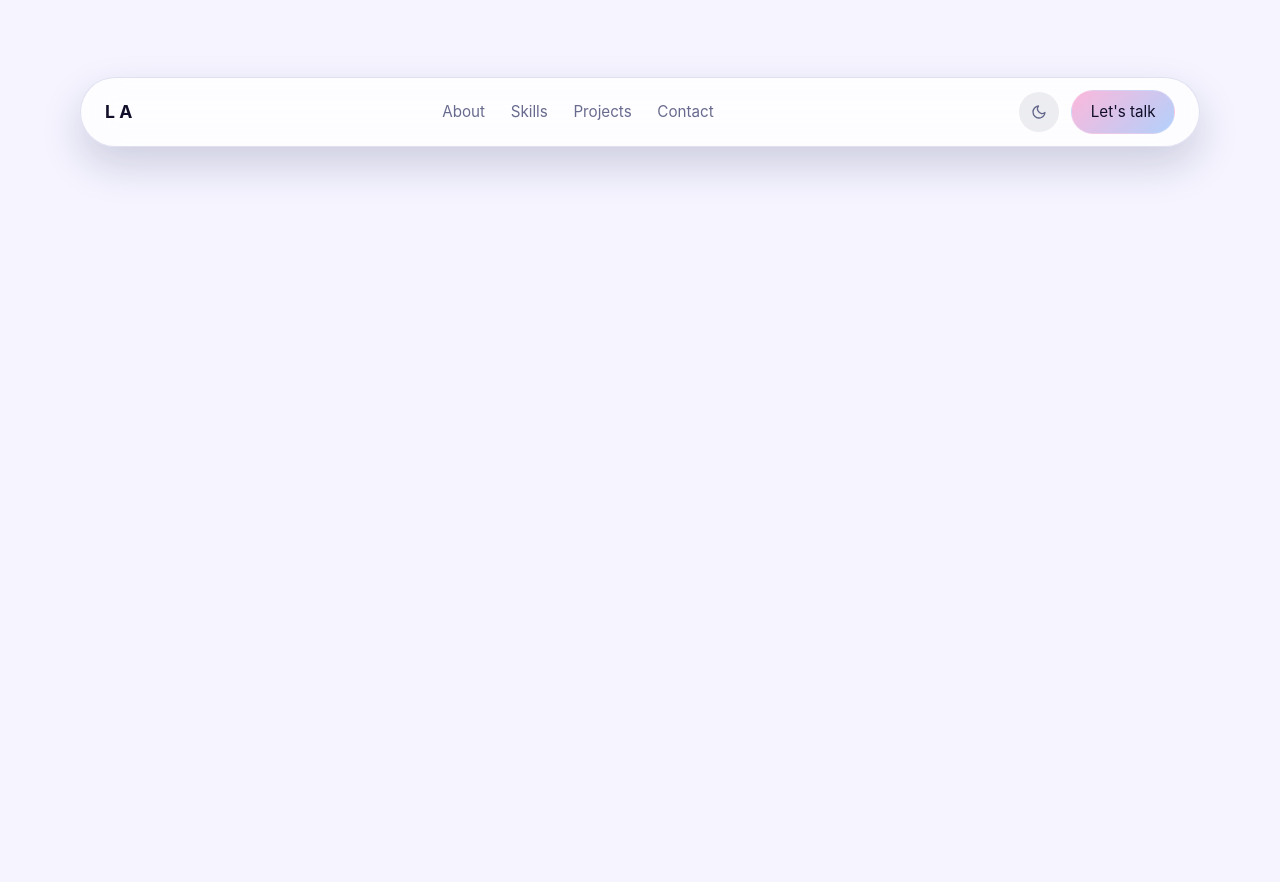
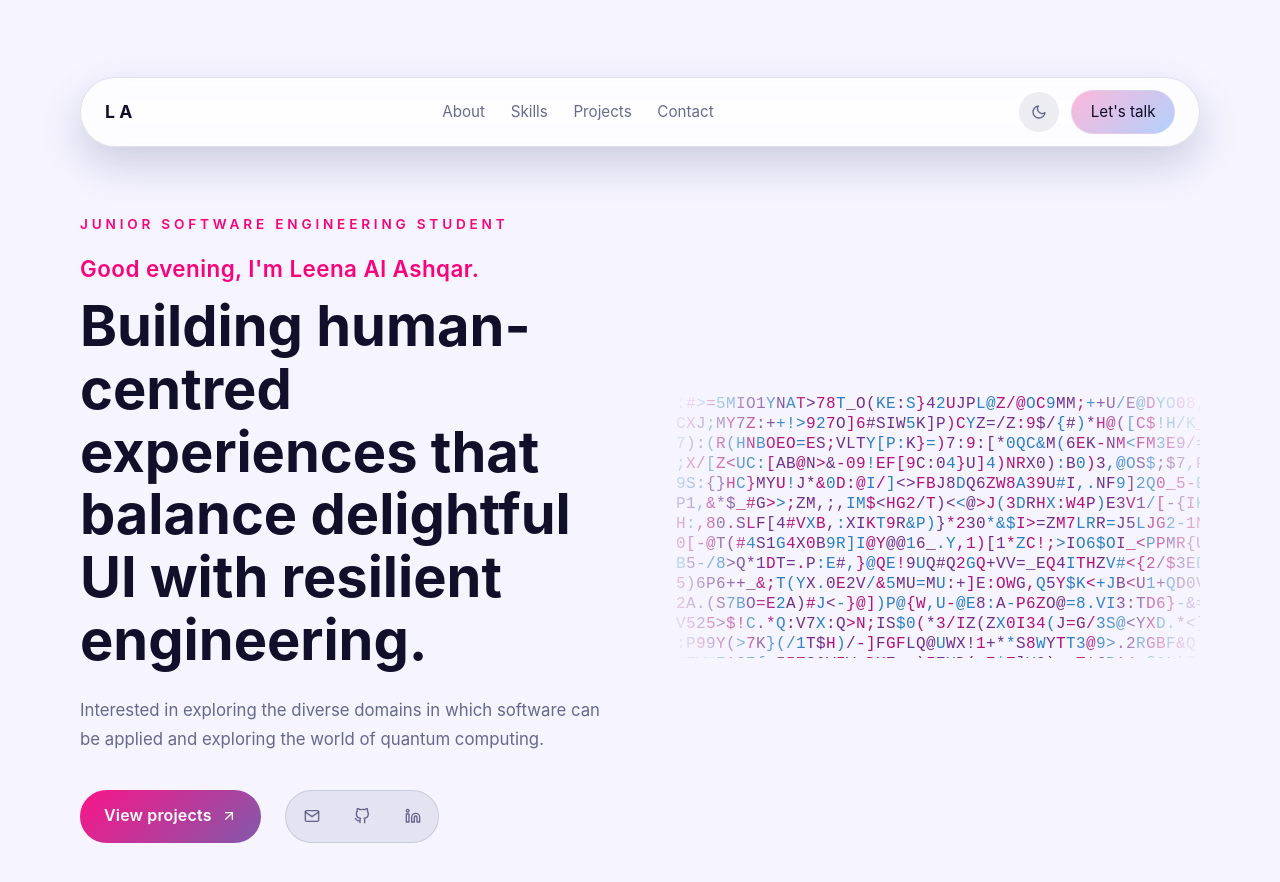
Before and after one commit to LenaAshqar/assignment-2, a React app in the folder assignment-2/: page / in a window 1280 px wide. Shown: the top 882 px of the page. Built offline with nearby package versions, Linux system fonts and the light colour scheme; the HTML template or start-up script is replaced by a standard one.

Commit message:
attempting to make dark/light theme

```diff
--- a/assignment-2/src/App.jsx
+++ b/assignment-2/src/App.jsx
@@ -93,6 +93,14 @@ function App() {
 
             observer.observe(element);
             element.dataset.animateBound = 'true';
+
+            const rect = element.getBoundingClientRect();
+            const viewportHeight = window.innerHeight || document.documentElement.clientHeight;
+
+            if (rect.top <= viewportHeight * 0.9) {
+                element.classList.add('is-visible');
+                observer.unobserve(element);
+            }
         };
 
         document.querySelectorAll('[data-animate]').forEach(registerElement);
--- a/assignment-2/src/components/letterglitch/LetterGlitch.jsx
+++ b/assignment-2/src/components/letterglitch/LetterGlitch.jsx
@@ -1,4 +1,4 @@
-import { useRef, useEffect } from 'react';
+import { useRef, useEffect, useState } from 'react';
 
 const LetterGlitch = ({
                           glitchColors = ['#b50f7a', '#2981c7', '#6e308b'],
@@ -15,6 +15,7 @@ const LetterGlitch = ({
     const grid = useRef({ columns: 0, rows: 0 });
     const context = useRef(null);
     const lastGlitchTime = useRef(Date.now());
+    const [bgColor, setBgColor] = useState('#050213');
 
     const lettersAndSymbols = Array.from(characters);
 
@@ -171,6 +172,24 @@ const LetterGlitch = ({
     };
 
     useEffect(() => {
+        const updateBgColor = () => {
+            const rootStyles = getComputedStyle(document.documentElement);
+            const color = rootStyles.getPropertyValue('--background').trim();
+            if (color) setBgColor(color);
+        };
+
+        updateBgColor();
+
+        const observer = new MutationObserver(updateBgColor);
+        observer.observe(document.documentElement, {
+            attributes: true,
+            attributeFilter: ['style', 'class']
+        });
+
+        return () => observer.disconnect();
+    }, []);
+
+    useEffect(() => {
         const canvas = canvasRef.current;
         if (!canvas) return;
 
@@ -202,7 +221,7 @@ const LetterGlitch = ({
         position: 'relative',
         width: '100%',
         height: '100%',
-        backgroundColor: '#050213',
+        backgroundColor: bgColor,
         overflow: 'hidden'
     };
 
@@ -219,7 +238,7 @@ const LetterGlitch = ({
         width: '100%',
         height: '100%',
         pointerEvents: 'none',
-        background: 'radial-gradient(circle, rgba(0,0,0,0) 60%, rgba(5,2,19,1) 100%)'
+        background: `radial-gradient(circle, rgba(0,0,0,0) 60%, ${bgColor} 100%)`
     };
 
     const centerVignetteStyle = {
@@ -229,7 +248,7 @@ const LetterGlitch = ({
         width: '100%',
         height: '100%',
         pointerEvents: 'none',
-        background: 'radial-gradient(circle, rgba(0,0,0,0.8) 0%, rgba(0,0,0,0) 60%)'
+        background: `radial-gradient(circle, rgba(0,0,0,0) 0%, ${bgColor} 60%)`
     };
 
     return (
```
